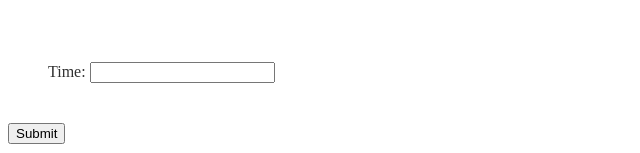
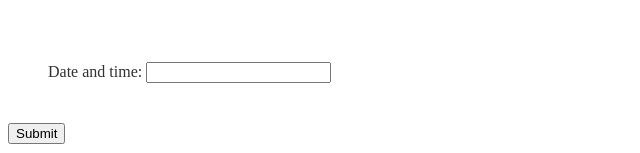
Before and after one commit to Bobnotarobot/waste-warriors, a Next.js app: page /organise in a window 1280 px wide. Shown: the part 127-280 px from the top of the page, without its empty margins (0-640 px from the left). Built offline with nearby package versions, Linux system fonts and the light colour scheme.

Commit message:
Update database schema

```diff
--- a/pages/organise.tsx
+++ b/pages/organise.tsx
@@ -7,7 +7,7 @@ export default function Organise() {
 
   async function saveEvent(event: any) {
     const location = event.target.Location.value;
-    const date = event.target.Time.value;
+    const date = event.target.Date.value;
     const response = await fetch('/api/event', { method: 'POST', body: JSON.stringify({ location: location, date: date }), });
 
     if (!response.ok) {
@@ -33,8 +33,8 @@ export default function Organise() {
             <input name='Location' id='Location'></input>
           </div>
           <div className={styles.card}>
-            <label form='Time'>Time: </label>
-            <input name='Time' id='Time'></input>
+            <label form='Date'>Date and time: </label>
+            <input name='Date' id='Date'></input>
           </div>
           <button type="submit">
             Submit
```
Also changed, not shown: 2 other files (tests, documents, lock files or other folders).
